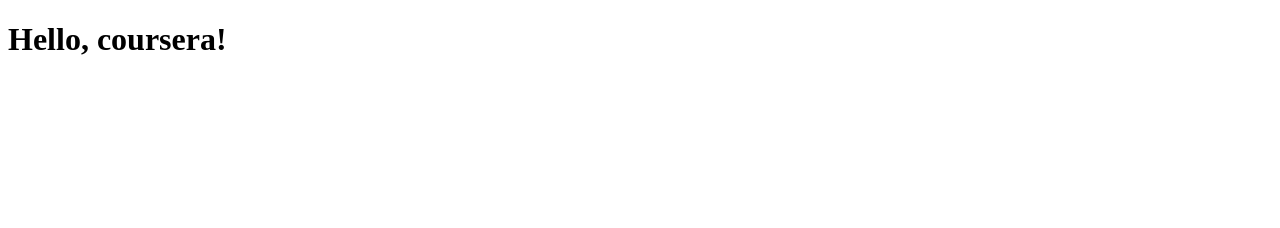
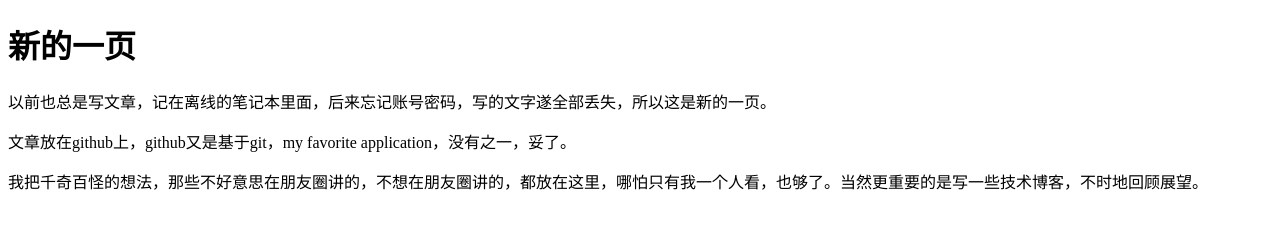
Before and after one commit to AaronQuan2016/Coursera-HTML, a plain HTML site: page sites/index.html in a window 1280 px wide. Drawn offline with Linux system fonts and the light colour scheme.

Commit message:
第一篇日志。

```diff
--- a/sites/index.html
+++ b/sites/index.html
@@ -1,9 +1,18 @@
 <!DOCTYPE html>
 <html>
 <head>
-	<title>HTML course</title>
+	<title>Aaron's Page</title>
 </head>
 <body>
-<h1>Hello, coursera!</h1>
+	<h1>新的一页</h1>
+	<p>
+		以前也总是写文章，记在离线的笔记本里面，后来忘记账号密码，写的文字遂全部丢失，所以这是新的一页。
+	</p>
+	<p>
+		文章放在github上，github又是基于git，my favorite application，没有之一，妥了。
+	</p>
+	<p>
+		我把千奇百怪的想法，那些不好意思在朋友圈讲的，不想在朋友圈讲的，都放在这里，哪怕只有我一个人看，也够了。当然更重要的是写一些技术博客，不时地回顾展望。
+	</p>
 </body>
 </html>
```
